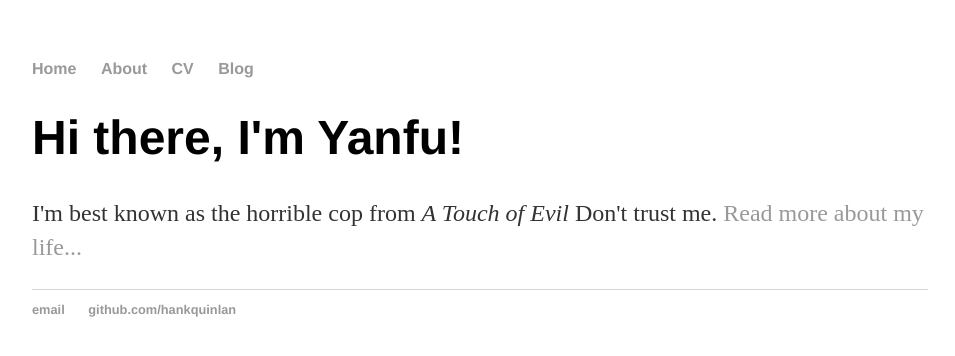
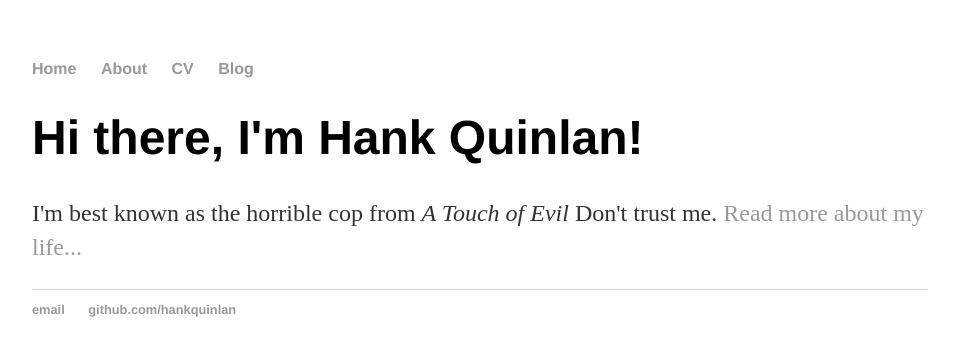
Before and after one commit to zyfbta/zyfbta.github.io, a Jekyll site: the page built from index.html, in a window 1280 px wide. Shown: the top 356 px of the page, without its empty margins (160-1115 px from the left). Built offline with Jekyll 4.4.1, drawn with Linux system fonts in a browser that asks for light colours.

Commit message:
Update index.html

```diff
--- a/index.html
+++ b/index.html
@@ -1,30 +1,8 @@
-<!DOCTYPE html>
-<html>
-	<head>
-		<title>Hank Quinlan, Horrible Cop</title>
-		<!-- link to main stylesheet -->
-		<link rel="stylesheet" type="text/css" href="/css/main.css">
-	</head>
-	<body>
-		<nav>
-    		<ul>
-        		<li><a href="/">Home</a></li>
-	        	<li><a href="/about">About</a></li>
-        		<li><a href="/cv">CV</a></li>
-        		<li><a href="/blog">Blog</a></li>
-    		</ul>
-		</nav>
-		<div class="container">
-    		<div class="blurb">
-        		<h1>Hi there, I'm Yanfu!</h1>
-				<p>I'm best known as the horrible cop from <em>A Touch of Evil</em> Don't trust me. <a href="/about">Read more about my life...</a></p>
-    		</div><!-- /.blurb -->
-		</div><!-- /.container -->
-		<footer>
-    		<ul>
-        		<li><a href="mailto:hankquinlanhub@gmail.com">email</a></li>
-        		<li><a href="https://github.com/hankquinlan">github.com/hankquinlan</a></li>
-			</ul>
-		</footer>
-	</body>
-</html>
+---
+layout: default
+title: Hank Quinlan, Horrible Cop
+---
+<div class="blurb">
+	<h1>Hi there, I'm Hank Quinlan!</h1>
+	<p>I'm best known as the horrible cop from <em>A Touch of Evil</em> Don't trust me. <a href="/about">Read more about my life...</a></p>
+</div><!-- /.blurb -->
```
